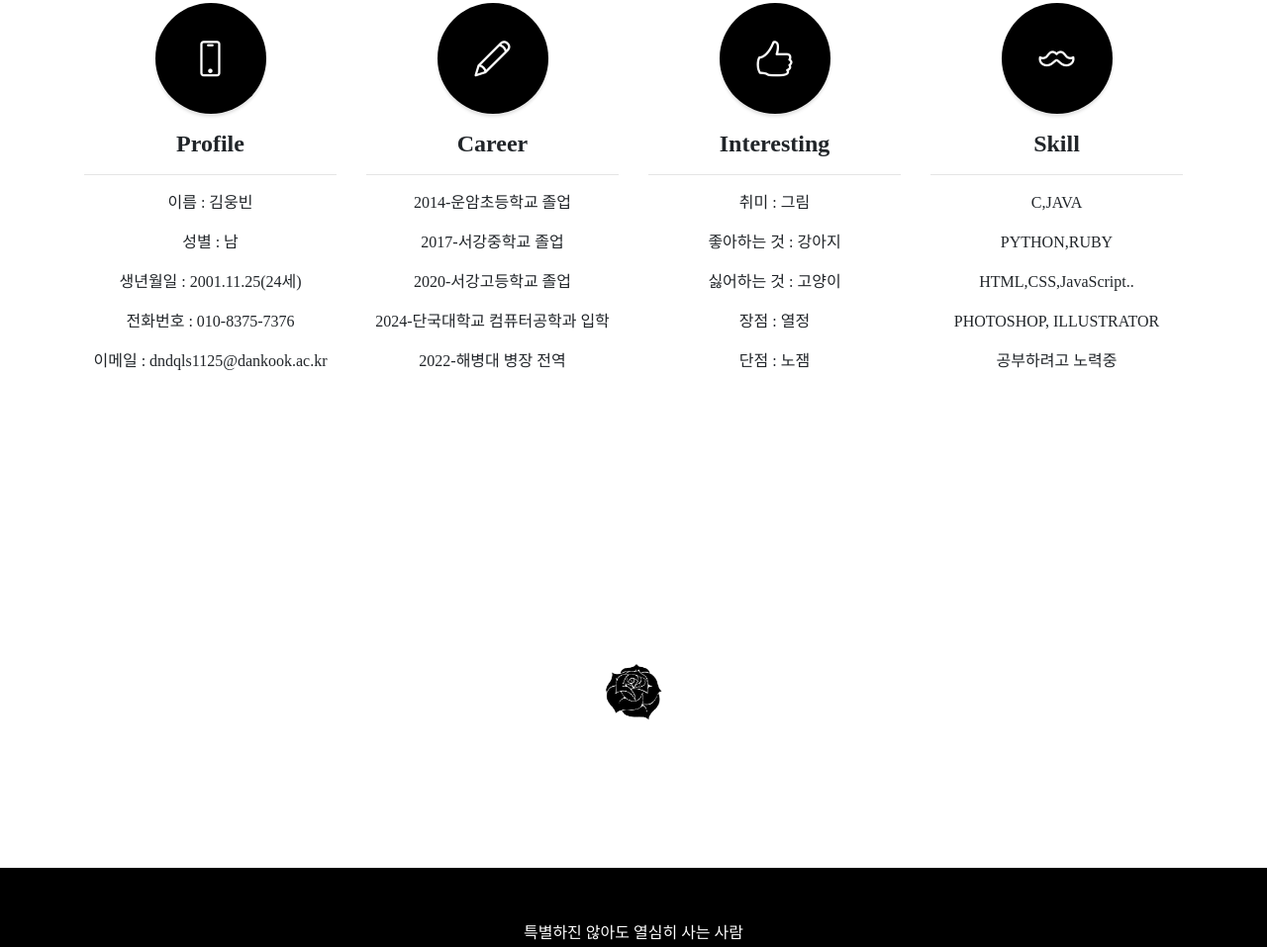
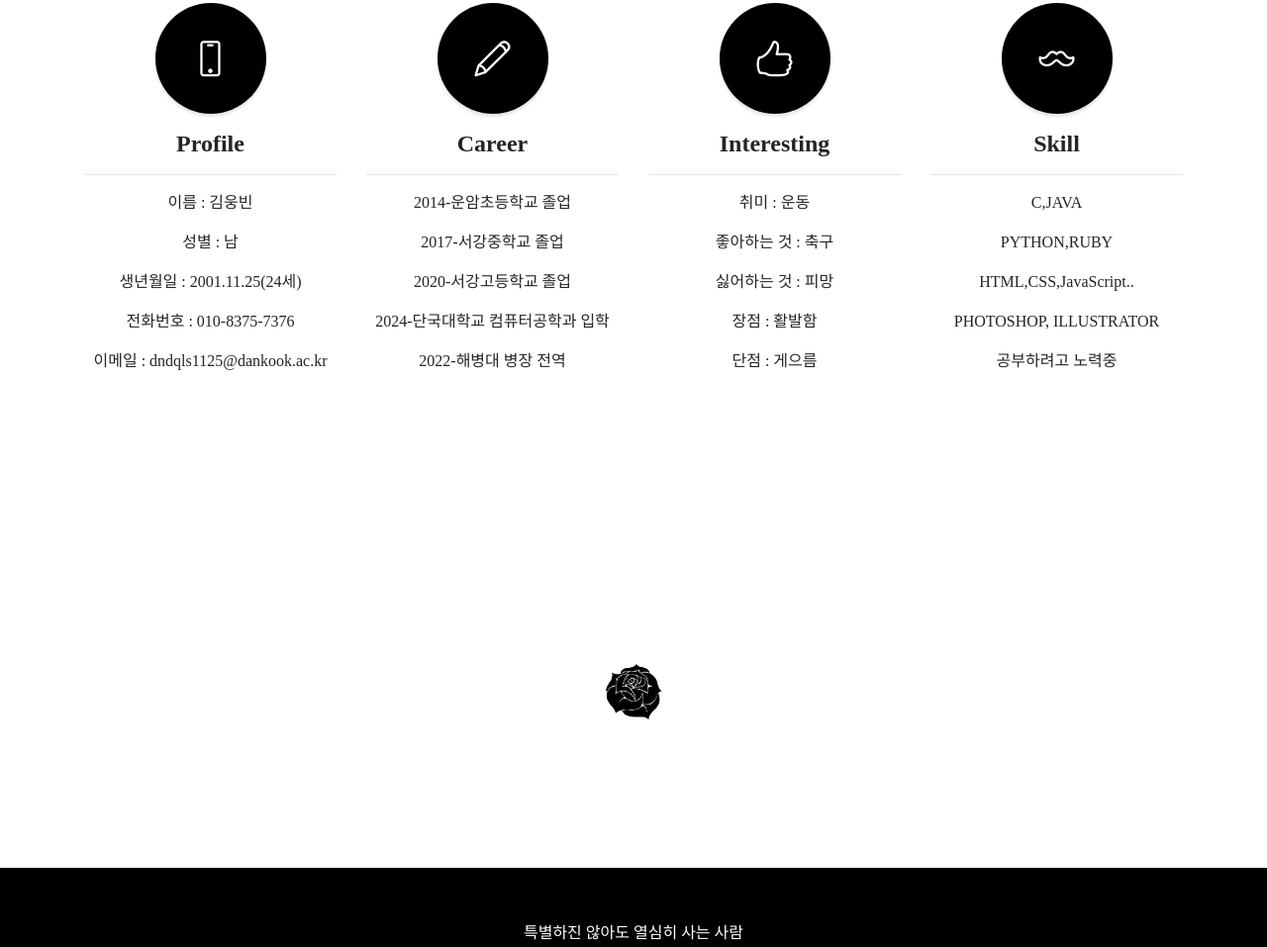
Before and after one commit to dndqls/Mid-Term-Project, a website with bundled scripts: page index.html in a window 1280 px wide. Shown: the part 1516-2473 px from the top of the page at 99% size. Built offline with nearby package versions, Linux system fonts and the light colour scheme.

Commit message:
interesting 수정

```diff
--- a/index.html
+++ b/index.html
@@ -127,11 +127,11 @@
               <strong>Interesting</strong>
             </h4>
             <hr>
-            <p>취미 : 그림</p>
-            <p>좋아하는 것 : 강아지</p>
-            <p>싫어하는 것 : 고양이</p>
-            <p>장점 : 열정</p>
-            <p>단점 : 노잼</p>
+            <p>취미 : 운동</p>
+            <p>좋아하는 것 : 축구</p>
+            <p>싫어하는 것 : 피망</p>
+            <p>장점 : 활발함</p>
+            <p>단점 : 게으름</p>
             <p class="text-faded mb-0">Millions of users
               <i class="fa fa-heart"></i>
               Start Bootstrap!</p>
```
